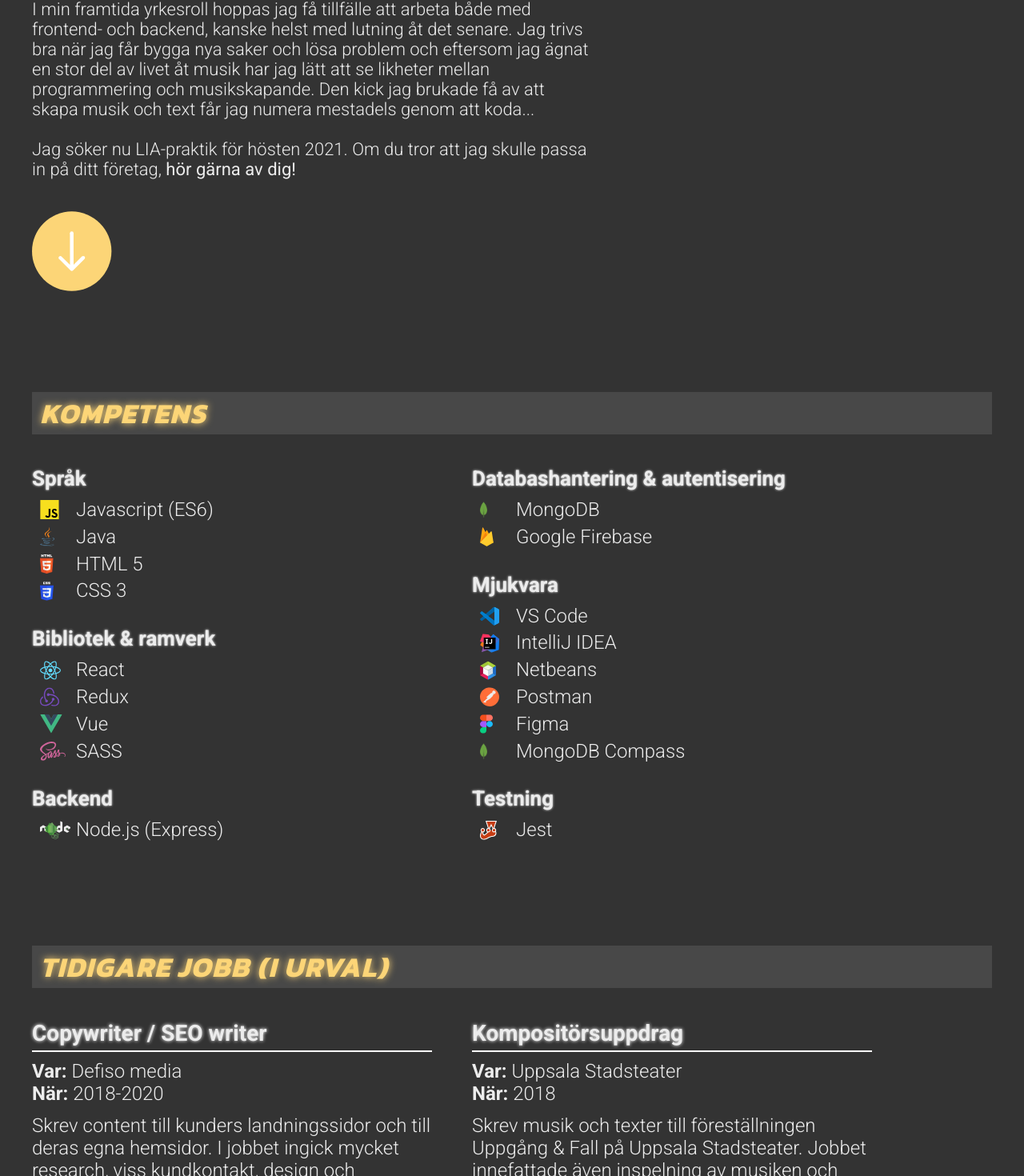
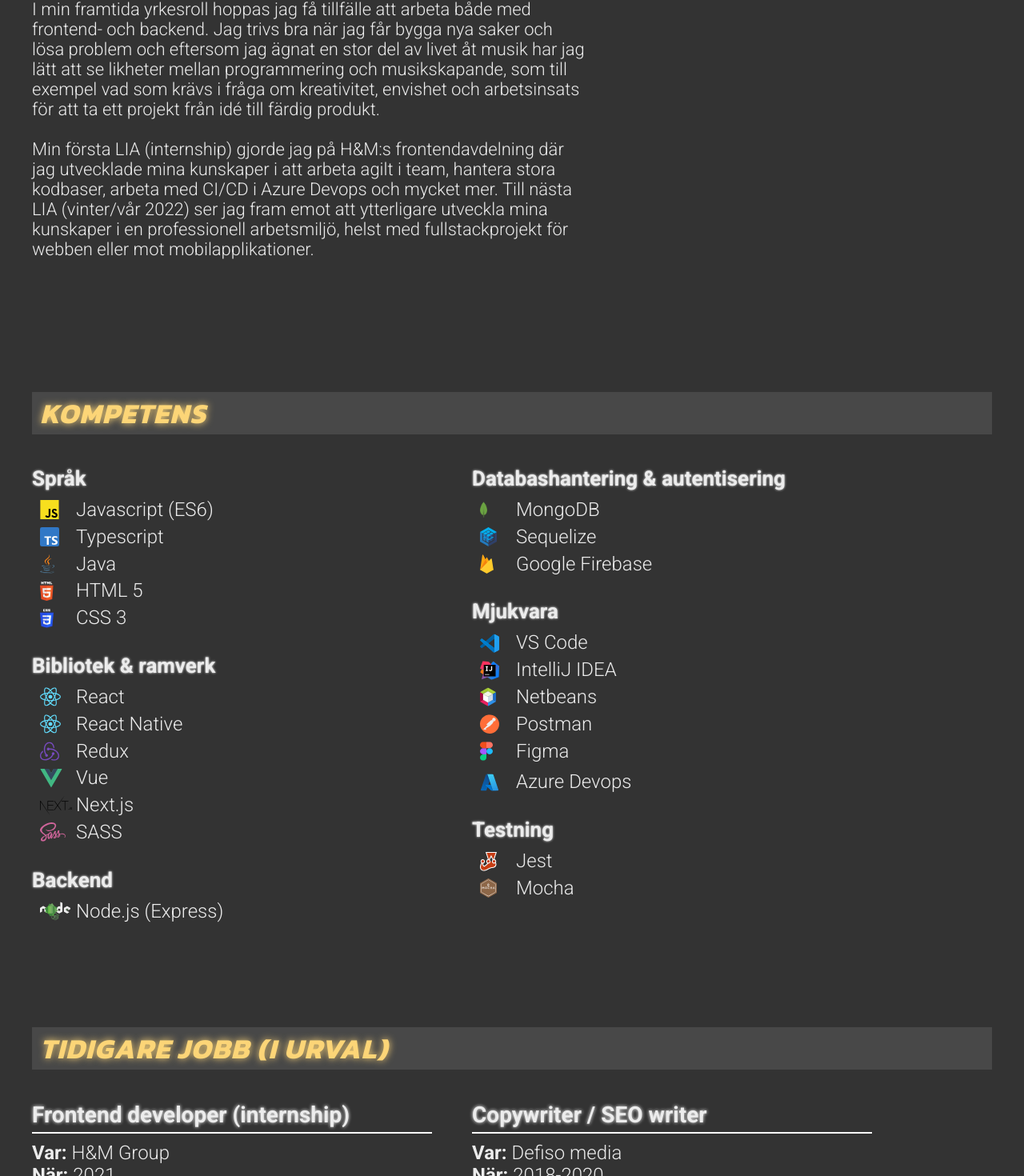
Before and after one commit to PelleLindroth/PelleLindroth.github.io, a Vue app: page /cv in a window 1280 px wide. Shown: the part 313-1783 px from the top of the page at 80% size. Built offline with nearby package versions, Linux system fonts and the light colour scheme.

Commit message:
Update content

```diff
--- a/src/locales/en.json
+++ b/src/locales/en.json
@@ -22,9 +22,9 @@
     }
   },
   "cv": {
-    "intro-one": "I’m currently attending my first year of the two-year JavaScript Developer program at IT-Högskolan in Stockholm. Besides frontend and backend development with JS, the program also includes graphic design and UX, crossplatform development, agile work methods and much more.",
-    "intro-two": "<br>In my future profession I hope to have the opportunity to work on both the frontend and the backend, perhaps leaning slightly towards the latter. I enjoy coming up with new ideas, building things and solving problems. Having spent a lot of my life making music, I see a lot of similarities between coding and music writing. The kicks I used to get from music I mostly get from coding nowadays...<br /><br />",
-    "intro-three": "My first LIA internship is in the fall of 2021. If you think I would be a good fit at your company, please ",
+    "intro-one": "I’m currently attending my second year of the two-year JavaScript Developer program at IT-Högskolan in Stockholm. Besides frontend and backend development with JS, the program also includes graphic design and UX, crossplatform development, agile work methods, CI/CD, design principles and much more.",
+    "intro-two": "<br>In my future profession I hope to have the opportunity to work on both the frontend and the backend. I enjoy coming up with new ideas, building things and solving problems. Having spent a lot of my life making music, I see a lot of similarities between coding and music writing, for example what it takes in terms of creativity, stubbornness and hard work to finish a project.<br /><br />",
+    "intro-three": "I did my first internship period at H&M Frontend, where i increased my knowledge and skills in working agile in a team, handling a large codebase, working with CI/CD in Azure Devops and lots more. For my next LIA period I look forward to further developing my skills in a professional environment, preferrably on fullstack projects for the web or in native mobile applications.",
     "where": "Where:",
     "when": "When:",
     "skills": {
@@ -38,6 +38,10 @@
     },
     "occupations": {
       "occ-header": "PREVIOUS OCCUPATIONS",
+      "occ-zero": "Frontend developer (internship)",
+      "occ-zero-where": "H&M Group",
+      "occ-zero-when": "2021",
+      "occ-zero-description": "Worked with component development in React, Typescript and SASS. The internship also included a lot of meetings and communicating with other teams to discuss changes and best solutions.",
       "occ-one": "Copywriter / SEO writer",
       "occ-one-where": "Defiso media",
       "occ-one-when": "2018-2020",
--- a/src/locales/sv.json
+++ b/src/locales/sv.json
@@ -22,9 +22,9 @@
     }
   },
   "cv": {
-    "intro-one": "Jag går för närvarande första året på den 2-åriga Javascriptutbildningen på IT-Högskolan i Stockholm. Utbildningen innefattar förutom frontend- och backendutveckling i Javascript även grafisk design och UX, crossplatform-utveckling, agila arbetsmetoder och mycket annat.",
-    "intro-two": "<br>I min framtida yrkesroll hoppas jag få tillfälle att arbeta både med frontend- och backend, kanske helst med lutning åt det senare. Jag trivs bra när jag får bygga nya saker och lösa problem och eftersom jag ägnat en stor del av livet åt musik har jag lätt att se likheter mellan programmering och musikskapande. Den kick jag brukade få av att skapa musik och text får jag numera mestadels genom att koda... <br /><br />",
-    "intro-three": "Jag söker nu LIA-praktik för hösten 2021. Om du tror att jag skulle passa in på ditt företag, ",
+    "intro-one": "Jag går för närvarande sista året på den 2-åriga Javascriptutbildningen på IT-Högskolan i Stockholm. Utbildningen innefattar förutom frontend- och backendutveckling i Javascript även grafisk design och UX, crossplatform-utveckling, agila arbetsmetoder, CI/CD, designprinciper och mycket annat.",
+    "intro-two": "<br>I min framtida yrkesroll hoppas jag få tillfälle att arbeta både med frontend- och backend. Jag trivs bra när jag får bygga nya saker och lösa problem och eftersom jag ägnat en stor del av livet åt musik har jag lätt att se likheter mellan programmering och musikskapande, som till exempel vad som krävs i fråga om kreativitet, envishet och arbetsinsats för att ta ett projekt från idé till färdig produkt.<br /><br />",
+    "intro-three": "Min första LIA (internship) gjorde jag på H&M:s frontendavdelning där jag utvecklade mina kunskaper i att arbeta agilt i team, hantera stora kodbaser, arbeta med CI/CD i Azure Devops och mycket mer. Till nästa LIA (vinter/vår 2022) ser jag fram emot att ytterligare utveckla mina kunskaper i en professionell arbetsmiljö, helst med fullstackprojekt för webben eller mot mobilapplikationer.",
     "where": "Var: ",
     "when": "När: ",
     "skills": {
@@ -38,6 +38,10 @@
     },
     "occupations": {
       "occ-header": "TIDIGARE JOBB (I URVAL)",
+      "occ-zero": "Frontend developer (internship)",
+      "occ-zero-where": "H&M Group",
+      "occ-zero-when": "2021",
+      "occ-zero-description": "Arbetade med komponentutveckling i React, Typescript och SASS. Praktiken innehöll också mycket möten och kommunikation med andra team för att diskutera förändringar och lösningar.",
       "occ-one": "Copywriter / SEO writer",
       "occ-one-where": "Defiso media",
       "occ-one-when": "2018-2020",
--- a/src/views/CV.vue
+++ b/src/views/CV.vue
@@ -9,16 +9,8 @@
         <p v-html="$t('cv.intro-two')"></p>
         <p>
           {{ $t('cv.intro-three')
-          }}<span @click="$router.push('/contact')">{{
-            $root.$i18n.locale === 'sv' ? 'hör gärna av dig!' : 'get in touch!'
-          }}</span>
+          }}
         </p>
-
-        <img
-          class="arrow"
-          src="@/assets/icons/arrow-down.svg"
-          alt="Arrow down"
-        />
       </div>
     </div>
     <div class="cv-container">
@@ -39,6 +31,15 @@
                   />
                 </div>
                 Javascript (ES6)
+              </li>
+              <li>
+                <div class="icon-container">
+                  <img
+                    src="../assets/tech-logos/ts-logo.svg"
+                    alt="Typescript Logo"
+                  />
+                </div>
+                Typescript
               </li>
               <li>
                 <div class="icon-container">
@@ -84,6 +85,15 @@
               <li>
                 <div class="icon-container">
                   <img
+                    src="../assets/tech-logos/react-logo.svg"
+                    alt="React Logo"
+                  />
+                </div>
+                React Native
+              </li>
+              <li>
+                <div class="icon-container">
+                  <img
                     src="../assets/tech-logos/redux-logo.svg"
                     alt="Redux Logo"
                   />
@@ -95,6 +105,15 @@
                   <img src="../assets/tech-logos/vue-logo.svg" alt="Vue Logo" />
                 </div>
                 Vue
+              </li>
+              <li>
+                <div class="icon-container">
+                  <img
+                    src="../assets/tech-logos/nextjs-logo.png"
+                    alt="Nextjs Logo"
+                  />
+                </div>
+                Next.js
               </li>
               <li>
                 <div class="icon-container">
@@ -132,6 +151,15 @@
                   />
                 </div>
                 MongoDB
+              </li>
+              <li>
+                <div class="icon-container">
+                  <img
+                    src="../assets/tech-logos/sequelize-logo.svg"
+                    alt="Sequelize Logo"
+                  />
+                </div>
+                Sequelize
               </li>
               <li>
                 <div class="icon-container">
@@ -191,14 +219,15 @@
                 </div>
                 Figma
               </li>
+              <li></li>
               <li>
                 <div class="icon-container">
                   <img
-                    src="../assets/tech-logos/mongodb-logo.png"
-                    alt="MongoDB Compass Logo"
+                    src="../assets/tech-logos/azure-logo.svg"
+                    alt="Azure Devops Logo"
                   />
                 </div>
-                MongoDB Compass
+                Azure Devops
               </li>
             </ul>
 
@@ -214,6 +243,15 @@
                 </div>
                 Jest
               </li>
+              <li>
+                <div class="icon-container">
+                  <img
+                    src="../assets/tech-logos/mocha-logo.svg"
+                    alt="Mocha Logo"
+                  />
+                </div>
+                Mocha
+              </li>
             </ul>
           </div>
         </div>
@@ -223,6 +261,22 @@
           <em>{{ $t('cv.occupations.occ-header') }}</em>
         </h3>
         <div class="job-boxes">
+          <div class="job-box">
+            <h4>{{ $t('cv.occupations.occ-zero') }}</h4>
+            <hr />
+            <p>
+              <span>{{ $t('cv.where') }} </span
+              >{{ $t('cv.occupations.occ-zero-where') }}
+            </p>
+            <p>
+              <span>{{ $t('cv.when') }} </span
+              >{{ $t('cv.occupations.occ-zero-when') }}
+            </p>
+            <hr class="invisible" />
+            <p class="job-description">
+              {{ $t('cv.occupations.occ-zero-description') }}
+            </p>
+          </div>
           <div class="job-box">
             <h4>{{ $t('cv.occupations.occ-one') }}</h4>
             <hr />
@@ -388,7 +442,7 @@
   display: grid;
   gap: 1rem;
   grid-template-columns: repeat(12, 1fr);
-  grid-template-rows: repeat(44, 64px);
+  grid-template-rows: repeat(48, 64px);
   margin: 4rem auto 0;
   max-width: 120rem;
 
@@ -408,11 +462,11 @@
 
   .presentation-container {
     grid-column: 1 / span 7;
-    grid-row: 1 / span 7;
+    grid-row: 1 / span 8;
 
     @media screen and (max-width: $mobile-cutoff) {
       grid-column: 1 / span 8;
-      grid-row: 2 / span 16;
+      grid-row: 2 / span 20;
       margin-right: 2rem;
     }
 
@@ -475,7 +529,7 @@
 
     @media screen and (max-width: $mobile-cutoff) {
       grid-column: 1 / span 8;
-      grid-row: 21 / auto;
+      grid-row: 23 / auto;
     }
 
     h3 {
```
